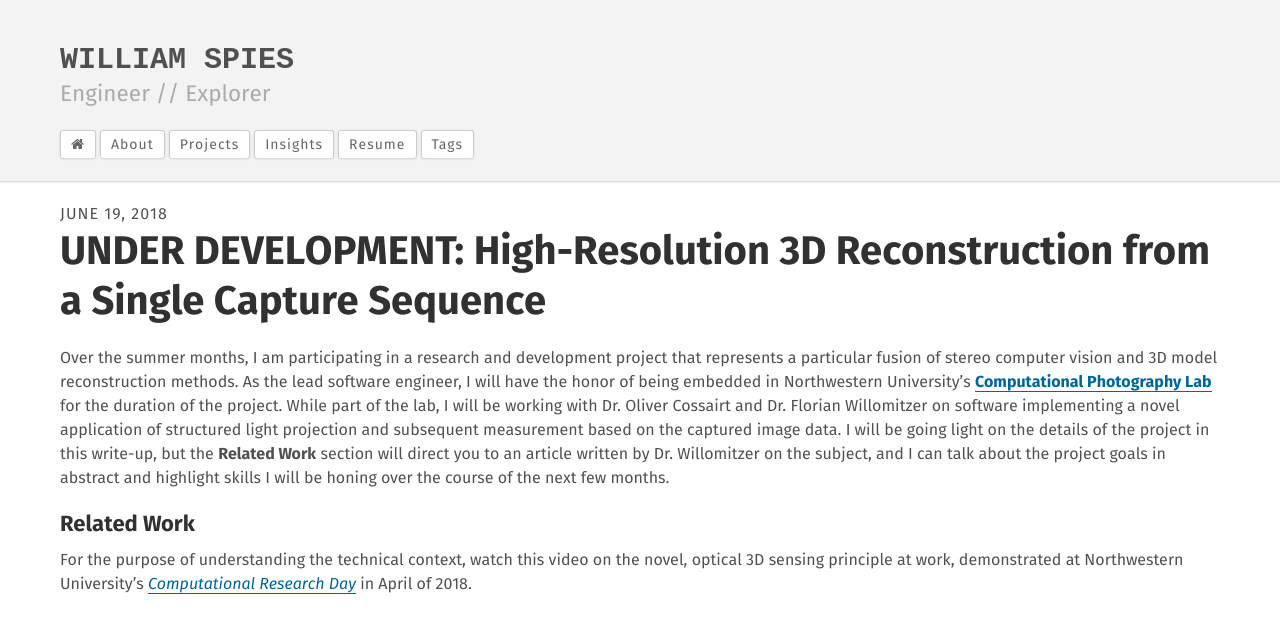
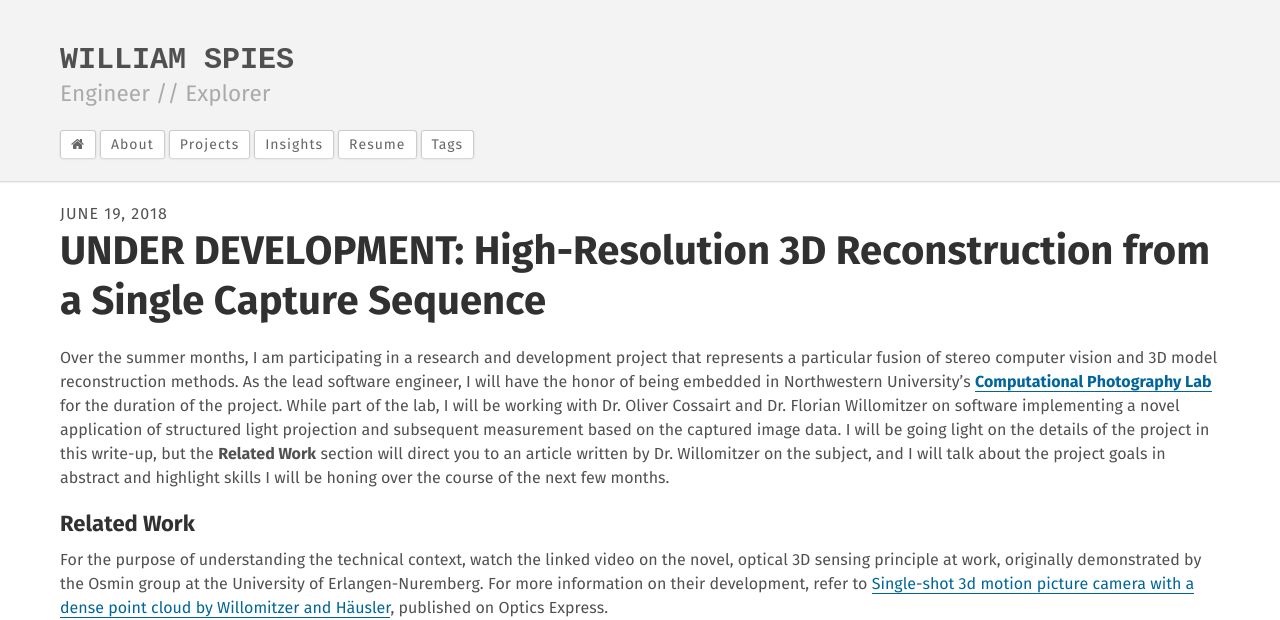
Before and after one commit to spieswl/spieswl.github.io, a Jekyll site: the page built from _projects/2018-06-19-single-shot-structured-light-depth-scanning.md, in a window 1280 px wide and 900 px high, cut to the strip 0-620 px from the top of the window. Built offline with Jekyll 4.4.1, drawn with Linux system fonts in a browser that asks for light colours.

Commit message:
Tweaked the SLS project post based on some reader feedback.

```diff
--- a/_projects/2018-06-19-single-shot-structured-light-depth-scanning.md
+++ b/_projects/2018-06-19-single-shot-structured-light-depth-scanning.md
@@ -13,11 +13,11 @@ folders:
 published:          true
 ---
 
-Over the summer months, I am participating in a research and development project that represents a particular fusion of stereo computer vision and 3D model reconstruction methods. As the lead software engineer, I will have the honor of being embedded in Northwestern University's **[Computational Photography Lab](http://compphotolab.northwestern.edu/)** for the duration of the project. While part of the lab, I will be working with Dr. Oliver Cossairt and Dr. Florian Willomitzer on software implementing a novel application of structured light projection and subsequent measurement based on the captured image data. I will be going light on the details of the project in this write-up, but the **Related Work** section will direct you to an article written by Dr. Willomitzer on the subject, and I can talk about the project goals in abstract and highlight skills I will be honing over the course of the next few months.
+Over the summer months, I am participating in a research and development project that represents a particular fusion of stereo computer vision and 3D model reconstruction methods. As the lead software engineer, I will have the honor of being embedded in Northwestern University's **[Computational Photography Lab](http://compphotolab.northwestern.edu/)** for the duration of the project. While part of the lab, I will be working with Dr. Oliver Cossairt and Dr. Florian Willomitzer on software implementing a novel application of structured light projection and subsequent measurement based on the captured image data. I will be going light on the details of the project in this write-up, but the **Related Work** section will direct you to an article written by Dr. Willomitzer on the subject, and I will talk about the project goals in abstract and highlight skills I will be honing over the course of the next few months.
 
 #### Related Work
 
-For the purpose of understanding the technical context, watch this video on the novel, optical 3D sensing principle at work, demonstrated at Northwestern University's _[Computational Research Day](http://crd.northwestern.edu)_ in April of 2018.
+For the purpose of understanding the technical context, watch the linked video on the novel, optical 3D sensing principle at work, originally demonstrated by the Osmin group at the University of Erlangen-Nuremberg. For more information on their development, refer to [Single-shot 3d motion picture camera with a dense point cloud by Willomitzer and Häusler](https://www.osapublishing.org/oe/abstract.cfm?uri=oe-25-19-23451), published on Optics Express.
 
 <div style="width: 100%; padding:8px 8px 8px 8px; text-align: center">
     <iframe width="560" height="315" src="https://www.youtube.com/embed/hlMLigk1UfU?rel=0" frameborder="0" allow="autoplay; encrypted-media" allowfullscreen></iframe>
```
